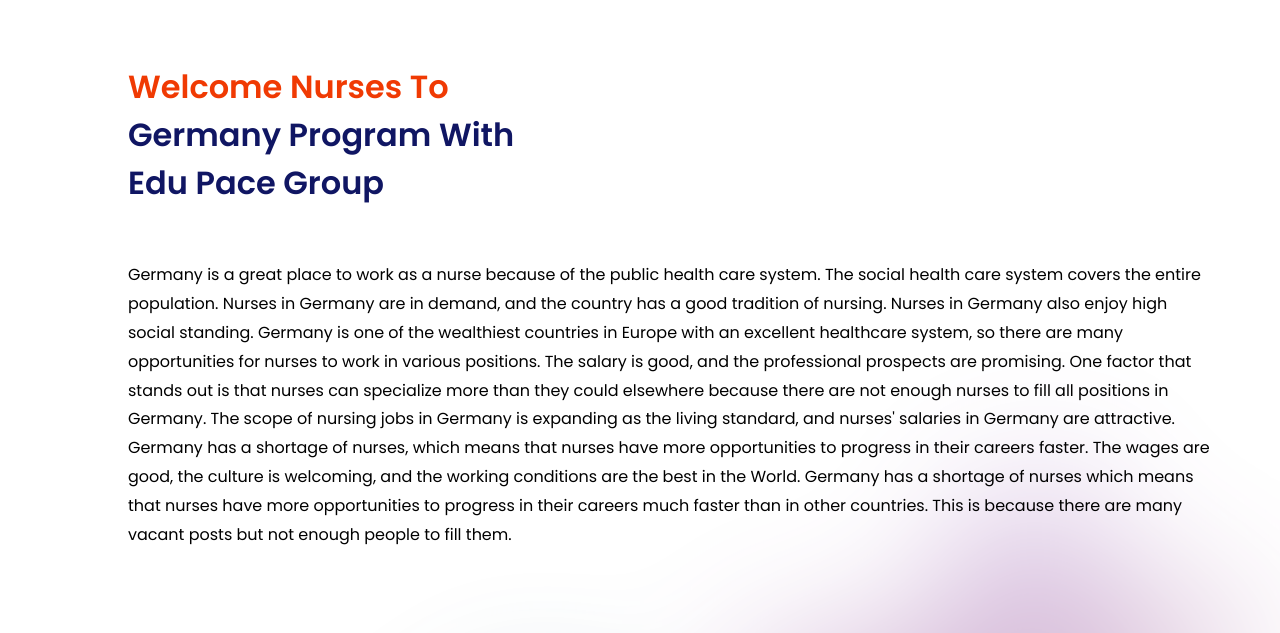
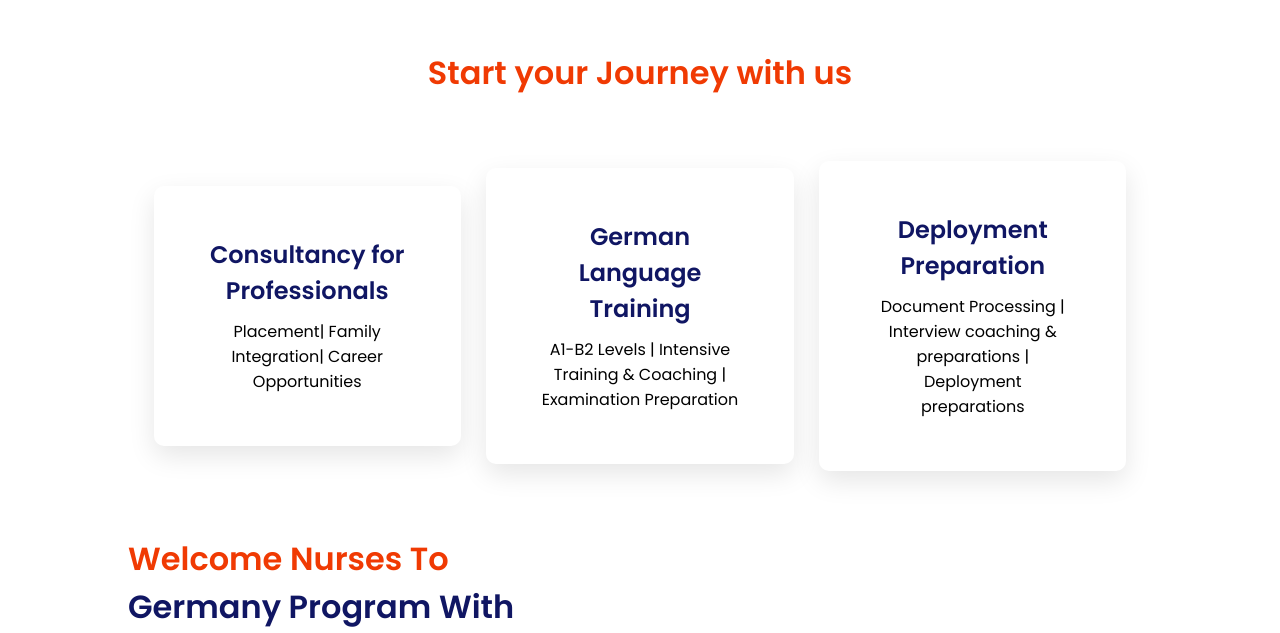
Before and after one commit to Sanjay9745/Edu-pace, a PHP site: page /carrer-abroad.html in a window 1280 px wide. Shown: the part 701-1334 px from the top of the page. Run offline with PHP 8.4, Linux system fonts and the light colour scheme.

Commit message:
career page structure created

```diff
--- a/carrer-abroad.html
+++ b/carrer-abroad.html
@@ -24,11 +24,27 @@
       </div>
       <div class="career-hero">
         <div class="career-hero-content">
-          <p>The Carrier</p>
-          <h2>PLANNING <span>ADVISOR</span></h2>
+          <p>We Care</p>
+          <h2><span>HOW YOU CARE</span></h2>
         </div>
       </div>
-
+      <div class="journey-container">
+        <h1>Start your Journey with us</h1>
+        <div class="journey-content">
+            <div class="journey-cards">
+                <h2>Consultancy for Professionals</h2>
+                <p>Placement| Family Integration| Career Opportunities</p>
+            </div>
+            <div class="journey-cards">
+                <h2>German Language Training</h2>
+                <p>A1-B2 Levels | Intensive Training & Coaching | Examination Preparation</p>
+            </div>
+            <div class="journey-cards">
+                <h2>Deployment Preparation</h2>
+                <p>Document Processing | Interview coaching & preparations | Deployment preparations</p>
+            </div>
+        </div>
+      </div>
       <div class="german">
       <div class="german-program">
         <h1> <span style="color: #F03A03;">Welcome Nurses To</span><br>
--- a/css/career-abroad.css
+++ b/css/career-abroad.css
@@ -31,10 +31,10 @@
   padding-right: 20px;
 }
 
-.career-hero{
+.career-hero {
   width: 100%;
   height: 80vh;
-    background: url('../assets/images/study-abroad.png') no-repeat center;
+  background: url("../assets/images/study-abroad.png") no-repeat center;
   background-size: cover;
   position: relative;
   display: flex;
@@ -43,20 +43,68 @@
   align-items: flex-start;
   padding-left: 100px;
 }
-.career-hero h1{
+.career-hero h2 {
   color: var(--orange);
-    font-size:4rem;
+  font-size: 4rem;
 }
-.career-carousel-container{
+.career-hero p {
+  font-size: 2.5rem;
+}
+.career-hero h2 span {
+  color: var(--orange);
+}
+.career-carousel-container {
   width: 100%;
   margin-top: 50px;
 }
+.journey-container{
+    width: 100%;
+    margin-top: 50px;
+    display: flex;
+    flex-direction: column;
+    justify-content: center;
+    align-items: center;
+}
+.journey-container h1{
+    font-size: 2rem;
+    font-weight: 600;
+    line-height: 1.5;
+    text-align: center;
+    padding-bottom: 5%;
+    color: var(--orange);
+}
+.journey-container .journey-content{
+    width: 80%;
+    display: flex;
+    flex-direction: row;
+    justify-content: space-evenly;
+    align-items: center;
 
-.german{
-  background: url('../assets/images/bg2.svg') no-repeat center;
+}
+.journey-content .journey-cards{
+    width: 30%;
+    display: flex;
+    flex-direction: column;
+    justify-content: center;
+    align-items: center;
+    padding: 5%;
+    border-radius: 10px;
+    box-shadow: 0px 10px 27px 0px rgba(0, 0, 0, 0.1);
+    text-align: center;
+    flex-wrap: wrap;
+}
+.journey-content .journey-cards h2{
+    font-size: 1.5rem;
+    font-weight: 600;
+    line-height: 1.5;
+    padding-bottom: 5%;
+    color: var(--dark-blue);
+}
+.german {
+  background: url("../assets/images/bg2.svg") no-repeat center;
 }
 
-.german-program{
+.german-program {
   display: flex;
   /* width: 100%; */
   flex-direction: column;
@@ -65,21 +113,19 @@
   padding-right: 5%;
   padding-top: 5%;
   padding-bottom: 5%;
-
 }
 
-.german-program h1{
+.german-program h1 {
   line-height: 1.5;
   font-weight: 600;
-
 }
 
-.german-program p{
+.german-program p {
   line-height: 1.8;
   padding-top: 5%;
 }
 
-.german-program-section{
+.german-program-section {
   display: flex;
   flex-direction: row;
   justify-content: space-evenly;
@@ -87,33 +133,30 @@
   width: 100%;
   padding-top: 5%;
   padding-bottom: 5%;
-
 }
 
-.german-section-left{
-
+.german-section-left {
   display: flex;
   width: 50%;
   flex-direction: row;
   justify-content: space-evenly;
-
 }
 
-.german-section-left img{
-  background-color: #D9D9D9;
+.german-section-left img {
+  background-color: #d9d9d9;
   height: auto;
 }
 
-.german-section-right{
+.german-section-right {
   width: 50%;
   padding-right: 5%;
 }
 
-.german-section-right ul{
+.german-section-right ul {
   line-height: 2;
 }
 
-.german-program-section1{
+.german-program-section1 {
   display: flex;
   flex-direction: row;
   justify-content: space-evenly;
@@ -121,33 +164,27 @@
   width: 100%;
   padding-top: 5%;
   padding-bottom: 5%;
-
-
 }
 
-.german-section1-left{
-
+.german-section1-left {
   display: flex;
   width: 50%;
   flex-direction: row;
   justify-content: space-evenly;
-
 }
 
-.german-section1-left img{
-  background-color: #D9D9D9;
+.german-section1-left img {
+  background-color: #d9d9d9;
   height: auto;
 }
 
-.german-section1-right{
+.german-section1-right {
   width: 50%;
   padding-left: 10%;
-
 }
 
-.german-section1-right ul{
+.german-section1-right ul {
   line-height: 1.8;
-
 }
 
 @media only screen and (max-width: 700px) {
@@ -166,62 +203,46 @@
     z-index: 100;
   }
 
-  .german-program-section{
+  .german-program-section {
     display: flex;
     flex-direction: column;
     flex-wrap: wrap;
     gap: 20px;
-
-
   }
 
-  .german-section-left{
-
+  .german-section-left {
     display: flex;
     width: 80%;
     flex-direction: column;
     justify-content: center;
-
   }
 
-
-  .german-section-right{
+  .german-section-right {
     width: 80%;
-
   }
 
-  .german-program-section1{
+  .german-program-section1 {
     display: flex;
     flex-direction: column-reverse;
     justify-content: flex-start;
     align-content: center;
     width: 100%;
-
-
-
   }
 
-  .german-section1-left{
-
+  .german-section1-left {
     display: flex;
     width: 80%;
     flex-direction: column;
     justify-content: center;
     padding-left: 10%;
-
-
   }
 
-  .german-section1-left img{
-    background-color: #D9D9D9;
+  .german-section1-left img {
+    background-color: #d9d9d9;
     height: auto;
   }
 
-  .german-section1-right{
+  .german-section1-right {
     width: 80%;
-
-
   }
-
-
 }
--- a/css/home-mobile.css
+++ b/css/home-mobile.css
@@ -5,7 +5,7 @@
   }
   .home-container {
     width: 100%;
-    height: 100vh;
+    min-height: 100vh;
     background: #fff;
   }
   .hero-container {
--- a/css/home.css
+++ b/css/home.css
@@ -1,6 +1,6 @@
 .home-container{
     width: 100%;
-    height: 100vh;
+    min-height: 100vh;
     background: #fff;
 }
 .hero-container{
```
Lines whose indentation alone changed are shown as unchanged.
